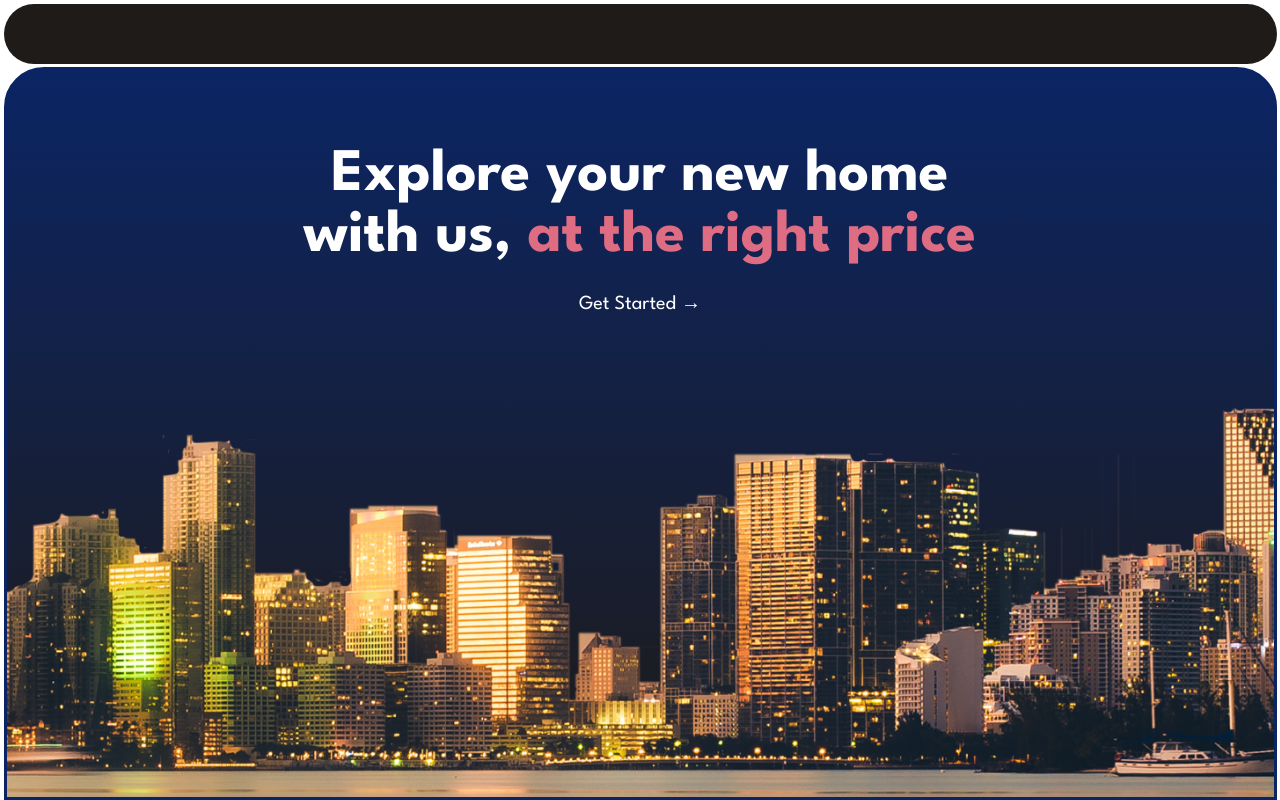
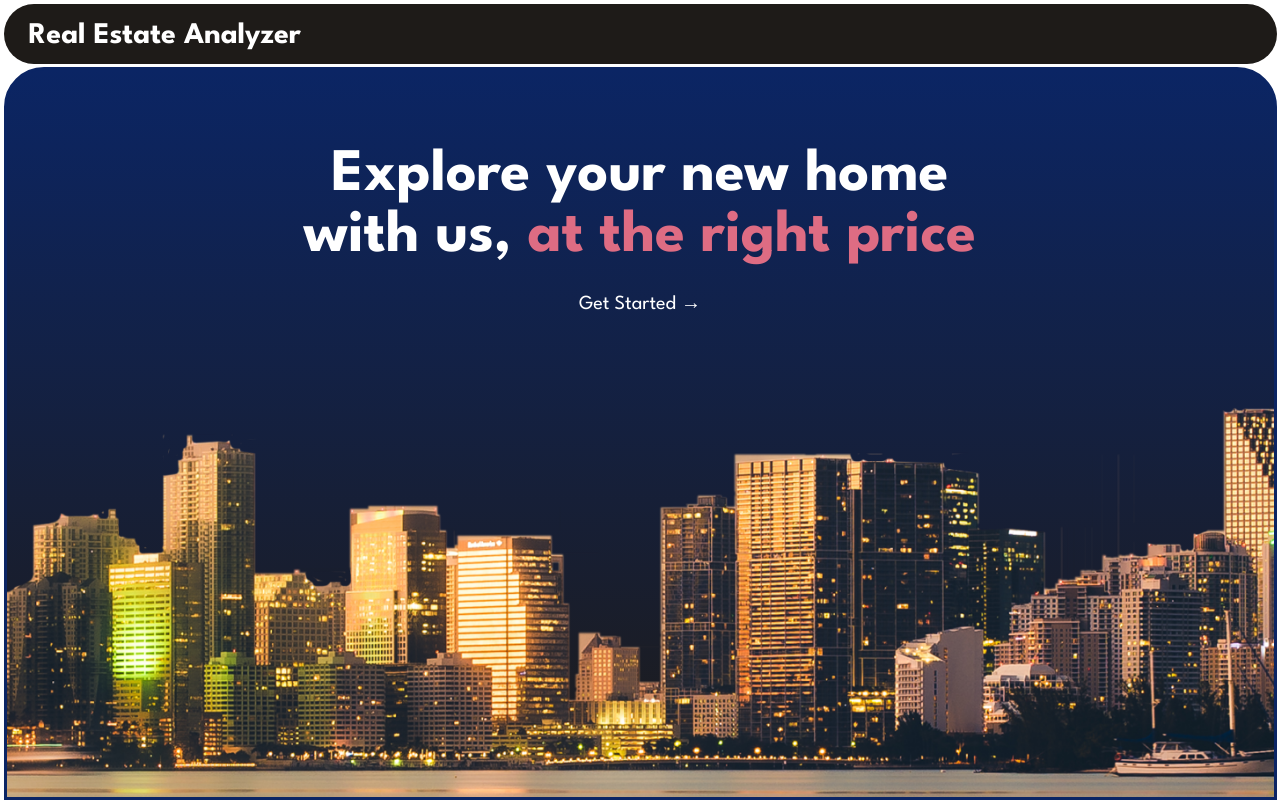
Before and after one commit to lakshya46jain/real-estate-analyzer, a React (Vite) app: page / in a window 1280 px wide. Built offline with nearby package versions, Linux system fonts and the light colour scheme.

Commit message:
Minor Changes

```diff
--- a/index.html
+++ b/index.html
@@ -4,7 +4,7 @@
     <meta charset="UTF-8" />
     <link rel="icon" type="image/svg+xml" href="/vite.svg" />
     <meta name="viewport" content="width=device-width, initial-scale=1.0" />
-    <title>Vite + React + TS</title>
+    <title>Real Estate Analyzer</title>
     <link
       href="https://fonts.googleapis.com/css2?family=League+Spartan:wght@400;700&display=swap"
       rel="stylesheet"
--- a/src/LandingPage.tsx
+++ b/src/LandingPage.tsx
@@ -24,7 +24,22 @@ function LandingPage() {
             margin: "3.5px",
             boxSizing: "border-box",
           }}
-        ></div>
+        >
+          {" "}
+          <h1
+            style={{
+              color: "#FFFFFF",
+              paddingTop: "20px",
+              fontSize: "30px",
+              lineHeight: "1",
+              fontWeight: "bolder", // Extra bold text
+              fontFamily: "'League Spartan', sans-serif",
+              padding: "17px 10px 10px 25px",
+            }}
+          >
+            Real Estate Analyzer
+          </h1>
+        </div>
 
         {/* Body */}
         <div
```
